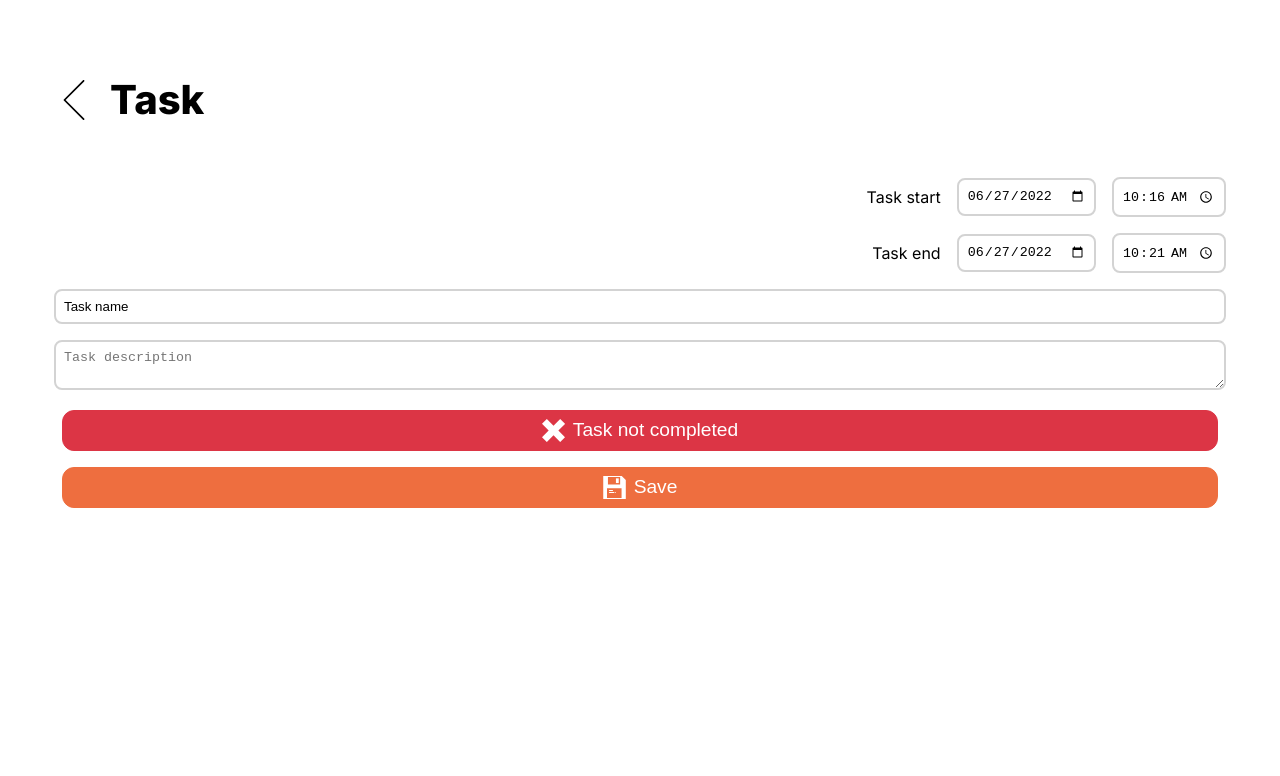
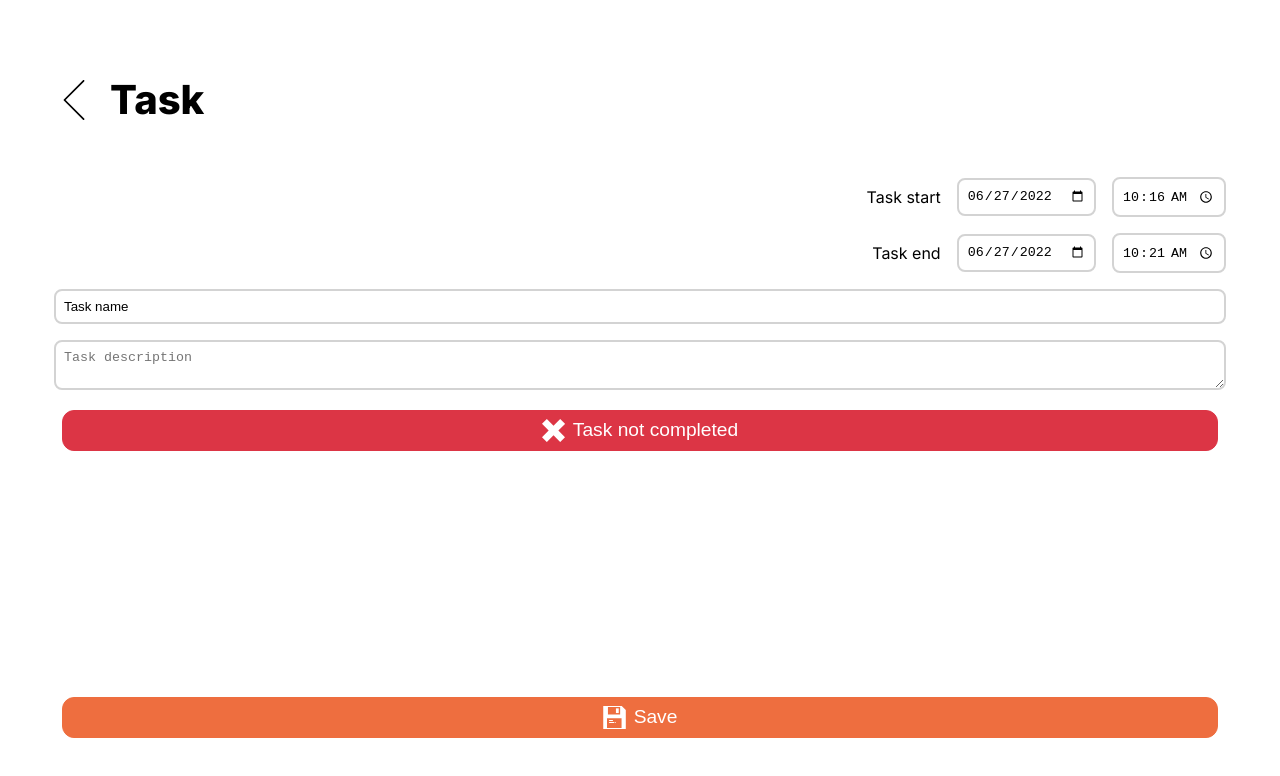
Before and after one commit to BrSTU-2022-practice-ToDoCalendar/ToDoCalendar_frontend, a React (Create React App) app: page /task in a window 1280 px wide. Shown: the top 776 px of the page. Built offline with nearby package versions, Linux system fonts and the light colour scheme.

Commit message:
#34 : Footer added for task page

```diff
--- a/src/pages/Task/Task.jsx
+++ b/src/pages/Task/Task.jsx
@@ -4,6 +4,7 @@ import { useParams, useNavigate } from 'react-router-dom';
 import Container from '../../components/Container/Container';
 import Header from '../../components/Header/Header';
 import TaskFabric from '../../scripts/task';
+import FooterPattern from '../../components/FooterPattern/FooterPattern';
 import { ReactComponent as ArrowLeftSVG } from '../../svg/left-arrow-svgrepo-com.svg';
 import { ReactComponent as CheckSVG } from '../../svg/check-svgrepo-com.svg';
 import { ReactComponent as CrossSVG } from '../../svg/cross-svgrepo-com.svg';
@@ -101,9 +102,13 @@ function Task() {
   }
 
   return (
+    <FooterPattern
+      NotFooter={
         <Container>
           <Header>
-        <ArrowLeftSVG onClick={(event) => navigate(`/`, { replace: true })} />
+            <ArrowLeftSVG
+              onClick={(event) => navigate(`/`, { replace: true })}
+            />
             <h2>Task</h2>
           </Header>
           <section className={styles.date_section}>
@@ -177,6 +182,7 @@ function Task() {
               <pre>{description}</pre>
             )}
           </section>
+          {isEdit ? (
             <section className={styles.buttons_section}>
               <button
                 className={isCompleted ? '' : styles.delete_button}
@@ -193,6 +199,13 @@ function Task() {
                 )}
               </button>
             </section>
+          ) : (
+            <></>
+          )}
+        </Container>
+      }
+      Footer={
+        <Container>
           <section className={styles.buttons_section}>
             {task_id ? (
               <button onClick={delete_task}>
@@ -215,6 +228,8 @@ function Task() {
             </button>
           </section>
         </Container>
+      }
+    />
   );
 }
 
--- a/src/pages/Task/Task.module.css
+++ b/src/pages/Task/Task.module.css
@@ -38,6 +38,10 @@
 .buttons_section {
   display: flex;
   justify-content: center;
+}
+
+.buttons_section:last-child {
+  padding-bottom: 54px;
 }
 
 .buttons_section button {
```
Lines whose indentation alone changed are shown as unchanged.
